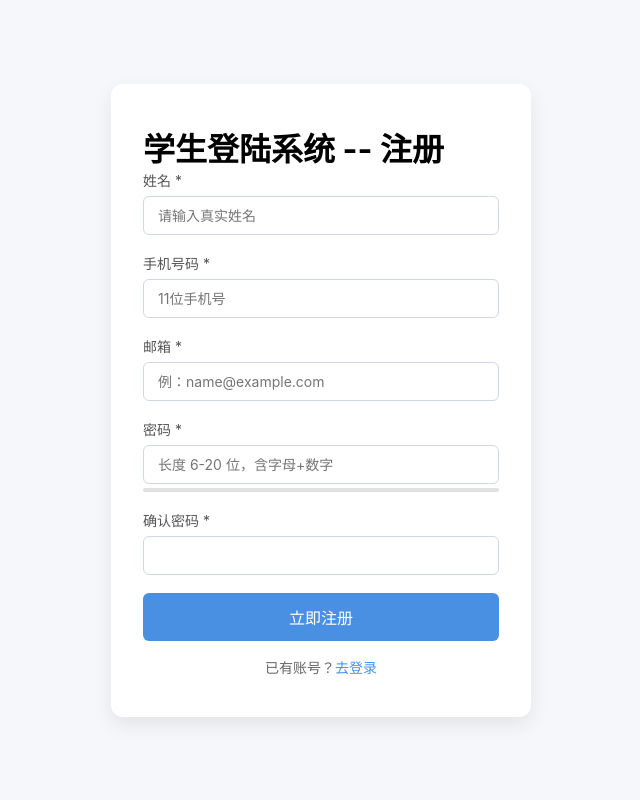
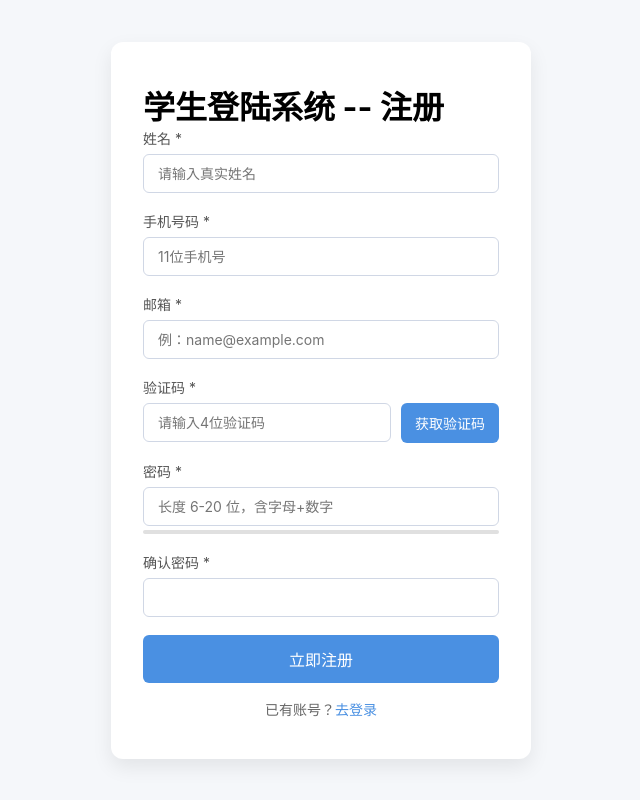
Before and after one commit to L16630918648/li, a Django app: page /registered/ in a window 1280 px wide. Shown: the whole page, without its empty margins (319-959 px from the left). Run offline with Django 5.2, Linux system fonts and the light colour scheme.

Commit message:
验证码

```diff
--- a/StudentSys/app/login/models.py
+++ b/StudentSys/app/login/models.py
@@ -46,3 +46,8 @@ class Student(models.Model):
         db_table = 'tb_student'
         verbose_name = '学生信息'
         verbose_name_plural = '学生信息'
+
+class Verifition(models.Model):
+    email = models.EmailField(unique=True)
+    verifition = models.CharField(max_length=4)
+    creat_time = models.DateField(auto_now_add=True)
--- a/StudentSys/app/login/templates/registered.html
+++ b/StudentSys/app/login/templates/registered.html
@@ -31,6 +31,16 @@
             <input type="email" id="email" name="email" placeholder="例：name@example.com" required>
             <div class="error-tip" id="emailErr"></div>
 
+            <!-- 验证码 -->
+            <label for="verification">验证码 *</label>
+            <div class="code-row">
+                <div class="code-input-wrap">
+                    <input type="text" id="verification" name="verification" placeholder="请输入4位验证码">
+                </div>
+                <button type="button" class="btn-get-code" id="getCodeBtn">获取验证码</button>
+            </div>
+            <div class="error-tip" id="verificationErr"></div>
+
             <!-- 密码 -->
             <label for="password">密码 *</label>
             <input type="password" id="password" name="password" placeholder="长度 6-20 位，含字母+数字" minlength="6"
--- a/StudentSys/app/login/urls.py
+++ b/StudentSys/app/login/urls.py
@@ -7,4 +7,5 @@ urlpatterns = [
     path("login/", views.login, name="login"),
     path('quit/',views.login_out, name='quit'),
     path("api/login/", views.login_api, name="login_api"),
+    path("api/registered.verifition", views.email_send_code, name="verifition")
 ]
--- a/StudentSys/app/login/views.py
+++ b/StudentSys/app/login/views.py
@@ -5,9 +5,10 @@ from django.urls import reverse
 from utils.utils import generate_time_student_id
 from django.shortcuts import render, redirect
 from django.db.models import Q
-from django.http import HttpResponseForbidden, HttpResponseServerError
-from login.models import Student
-
+from django.http import HttpResponseForbidden, HttpResponseServerError, JsonResponse
+from django.core.mail import send_mail
+from .models import Student, Verifition
+import random, string
 # 注册主页
 def registered_index(request):
     return render(request, "registered.html")
@@ -79,3 +80,13 @@ def login_api(request):
         "userName": name,
         "pwd": password,
     })
+
+
+def email_send_code(request):
+    email = request.GET.get("email")
+    if not email:
+        return JsonResponse({"code": 400, "message": "邮箱为空"})
+    verifition = ''.join(random.sample(string.hexdigits, 4))
+    Verifition.objects.update_or_create(email=email, defaults={'verifition':verifition})
+    send_mail(subject="来自大学广场的验证码：",message=f"验证码:{verifition}", from_email=None, recipient_list=[email])
+    return JsonResponse({"code": 200,"message": "验证码已发送"})
--- a/StudentSys/app/post/templates/post.html
+++ b/StudentSys/app/post/templates/post.html
@@ -41,7 +41,7 @@
                 {% for media in post.media.all %}
                     {% if media.media_type == 'image' %}
                     <div class="media-item">
-                        <img src="{{ media.file.url }}" alt="帖子图片" style="max-width: 100%; height: auto; display: block; margin-top: 12px;">
+                        <img src="{{ media.file.url }}" alt="帖子图片" style="width: 50px; height: auto; display: block; margin-top: 12px;">
                     </div>
                     {% elif media.media_type == 'video' %}
                     <div class="media-item">
--- a/StudentSys/static/css/registered.css
+++ b/StudentSys/static/css/registered.css
@@ -39,7 +39,8 @@ label {
     font-size: 14px
 }
 
-input, select {
+input,
+select {
     width: 100%;
     padding: 10px 14px;
     border: 1px solid #d0d7e5;
@@ -48,7 +49,8 @@ input, select {
     transition: .2s
 }
 
-input:focus, select:focus {
+input:focus,
+select:focus {
     border-color: #4a90e2;
     outline: none
 }
@@ -289,3 +291,37 @@ body.post-mine-page .empty-tip {
     border-radius: 12px;
     box-shadow: 0 8px 20px rgba(0, 0, 0, .08);
 }
+
+.code-row {
+    display: flex;
+    gap: 10px;
+    align-items: center;
+    width: 100%;
+}
+
+/*专门用来包裹input，负责弹性伸缩*/
+.code-input-wrap {
+    flex: 1;
+}
+
+.btn-get-code {
+    flex-shrink: 0;
+    padding: 10px 14px;
+    border: none;
+    border-radius: 6px;
+    background-color: #4a90e2;
+    color: #fff;
+    font-size: 14px;
+    cursor: pointer;
+    transition: 0.2s;
+    white-space: nowrap;
+}
+
+.btn-get-code:hover {
+    background-color: #357ac5;
+}
+
+.btn-get-code:disabled {
+    background-color: #89b4e8;
+    cursor: not-allowed;
+}
--- a/StudentSys/static/js/registered.js
+++ b/StudentSys/static/js/registered.js
@@ -1,5 +1,7 @@
 /* 根目录static/js/registered.js */
 const form = document.getElementById('registerForm');
+const getCodeBtn = document.getElementById("getCodeBtn");
+const emailInput = document.getElementById('email');
 
 /* 统一报错提示 */
 function showError(id, msg) {
@@ -23,6 +25,7 @@ form.addEventListener('submit', function (e) {
     let email = form.email.value;
     let password = form.password.value;
     let confirmPwd = form.confirmPwd.value;
+    let verification = form.verification.value;
 
     if (!userName){
         ok = false;
@@ -45,6 +48,12 @@ form.addEventListener('submit', function (e) {
         hideError("emailErr")
     }
 
+    if (!verification){
+        ok = false;
+        showError("verificationErr", "验证码为空")
+    }else{
+        hideError("verificationErr")
+    }
     // 密码不能为空
     if (!password || !confirmPwd){
         ok = false;
@@ -71,3 +80,39 @@ form.addEventListener('submit', function (e) {
         e.preventDefault();
     }
 });
+
+getCodeBtn.addEventListener("click", function () {
+    const email = emailInput.value.trim();
+
+    if (!email) {
+        showError("emailErr", "请先填写邮箱");
+        return;
+    }
+
+    if (!emailInput.checkValidity()) {
+        showError("emailErr", "邮箱格式不正确");
+        return;
+    }
+
+    getCodeBtn.disabled = true;
+    getCodeBtn.textContent = "发送中...";
+
+    fetch(`/api/registered.verifition?email=${encodeURIComponent(email)}`)
+        .then(response => response.json())
+        .then(data => {
+            if (data.code === 200) {
+                alert("验证码已发送，请检查邮箱");
+                getCodeBtn.textContent = "发送成功";
+            } else {
+                showError("emailErr", data.message || "验证码发送失败");
+                getCodeBtn.disabled = false;
+                getCodeBtn.textContent = "获取验证码";
+            }
+        })
+        .catch(error => {
+            console.error(error);
+            showError("emailErr", "请求失败，请检查服务器");
+            getCodeBtn.disabled = false;
+            getCodeBtn.textContent = "获取验证码";
+        });
+});
```
Also changed, not shown: StudentSys/StudentSys/settings.py (+16 -5 lines), StudentSys/app/login/migrations/0002_verifition_mail.py (added), StudentSys/app/login/migrations/0003_rename_verifition_mail_verifition.py (added), StudentSys/app/post/views.py (line endings or trailing spaces), 1 other file.
